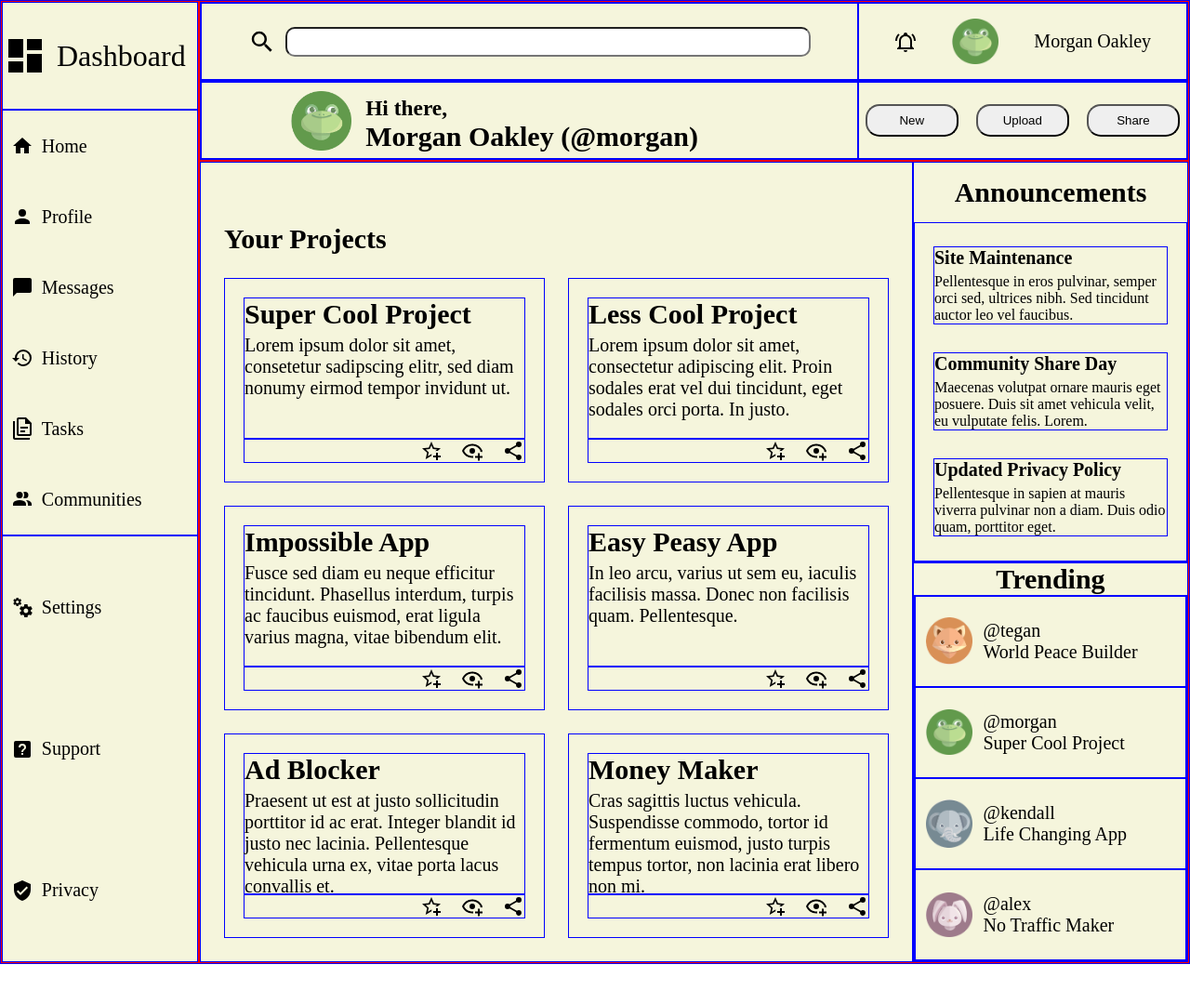
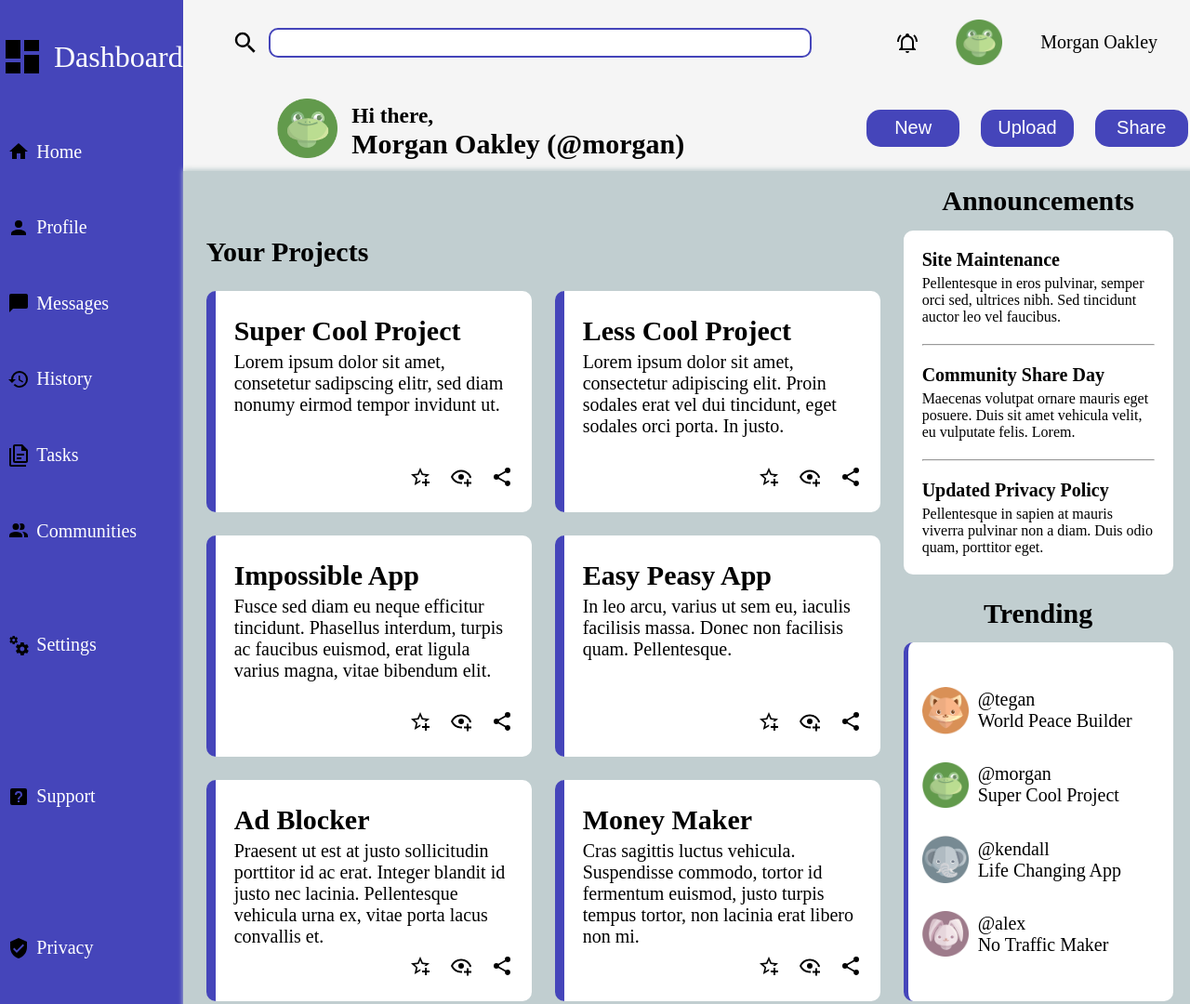
Before and after one commit to GGihan/admin-dashboard, a plain HTML site: page index.html in a window 1280 px wide. Shown: the top 1080 px of the page at 93% size. Before the commit the page ends 1037 px from the top, so only its background shows below. Drawn offline with Linux system fonts and the light colour scheme.

Commit message:
Add styling to header search, nav, cards and users

```diff
--- a/index.html
+++ b/index.html
@@ -189,12 +189,14 @@
                             Sed tincidunt auctor leo vel faucibus.
                         </p>
                     </div>
+                    <hr>
                     <div class="section">Community Share Day
                         <p>
                             Maecenas volutpat ornare mauris eget posuere.
                             Duis sit amet vehicula velit, eu vulputate felis. Lorem.
                         </p>
                     </div>
+                    <hr>
                     <div class="section">Updated Privacy Policy
                         <p>
                             Pellentesque in sapien at mauris viverra pulvinar non a diam.
--- a/styles.css
+++ b/styles.css
@@ -12,19 +12,19 @@ body {
 }
 
 div {
-    border: 1px solid blue;
+    /* border: 1px solid blue; */
 }
 
 .sidebar,
 .header,
 .main {
-    border: 1px solid red;
-    background-color: beige;
+    /* border: 1px solid red;
+    background-color: beige; */
 }
 
 a {
     text-decoration: none;
-    color: black;
+    color: white;
 }
 
 ul li {
@@ -38,6 +38,7 @@ img {
 button,
 input {
     appearance: none;
+    outline: none;
 }
 
 .user > img {
@@ -58,6 +59,8 @@ input {
 
     display: flex;
     flex-direction: column;
+
+    background-color: rgb(69, 69, 186);
 }
 
 .sidebar .home,
@@ -79,6 +82,7 @@ input {
 
 .dashboard > img {
     width: 48px;
+    image: white;
 }
 
 .sidebar .home {
@@ -97,6 +101,8 @@ input {
 .header {
     display: flex;
     flex-direction: column;
+
+    background-color: whitesmoke;
 }
 
 .header .top {
@@ -127,6 +133,12 @@ label > img {
     margin-right: 50px;
 
     border-radius: 10px;
+    border: 2px solid rgb(69, 69, 186);
+    font-size: 20px;
+}
+
+.search-container input:focus {
+    border: 3px solid rgb(55, 55, 149);
 }
 
 .header .personal {
@@ -195,11 +207,24 @@ label > img {
 
 }
 
-.nav li button {
-    width: 100px;
-    height: 35px;
+.nav button {
+    min-width: 100px;
+    height: 40px;
 
     border-radius: 15px;
+    border: none;
+    background-color: rgb(69, 69, 186);
+    color: white;
+    font-size: 20px;
+}
+
+.nav button:hover {
+    background-color: rgb(80, 80, 202);
+}
+
+.nav button:active {
+    background-color: rgb(55, 55, 149);
+    box-shadow: 0 2px rgb(55, 55, 149);
 }
 
 .nav ul li {
@@ -210,6 +235,8 @@ label > img {
     display: grid;
     grid-template: 1fr 1fr / 3fr 1fr;
 
+    background-color: rgb(193, 206, 208);
+    box-shadow: 0px -2px 5px 0px rgb(193, 206, 208);
 }
 
 .main .projects {
@@ -234,6 +261,10 @@ label > img {
     flex-direction: column;
     justify-content: space-around;
     padding: 20px;
+
+    background-color: white;
+    border-radius: 10px;
+    border-left: 10px solid rgb(69, 69, 186);
 }
 
 .card .description {
@@ -254,6 +285,8 @@ label > img {
     flex: 1;
     display: flex;
     flex-direction: column;
+
+    padding: 0 25px 25px 0;
 }
 
 .announcements > h2 {
@@ -261,7 +294,7 @@ label > img {
     display: flex;
     align-self: center;
     align-items: center;
-    padding: 5px;
+    padding: 15px;
 }
 
 .announcements .sections {
@@ -271,7 +304,10 @@ label > img {
     flex-direction: column;
     justify-content: center;
     padding: 20px;
-    gap: 30px;
+    gap: 20px;
+
+    background-color: white;
+    border-radius: 10px;
 }
 
 .sections .section {
@@ -292,10 +328,14 @@ label > img {
 
     display: flex;
     flex-direction: column;
+
+    padding: 0 25px 25px 0;
 }
 
 .trending > h2 {
-    text-align: center;
+    justify-content: center;
+    display: flex;
+    flex: 0.5;
 }
 
 .trending .users {
@@ -303,13 +343,19 @@ label > img {
 
     display: flex;
     flex-direction: column;
+    justify-content: center;
+    gap: 30px;
+
+    background-color: white;
+    border-radius: 10px;
+    border-left: 5px solid rgb(69, 69, 186);
 }
 
 .trending .user {
     display: grid;
     grid-template: 1fr 1fr / 1fr 3fr ;
 
-    flex: 1;
+    margin-left: 5px;
 }
 
 .user img {
```
